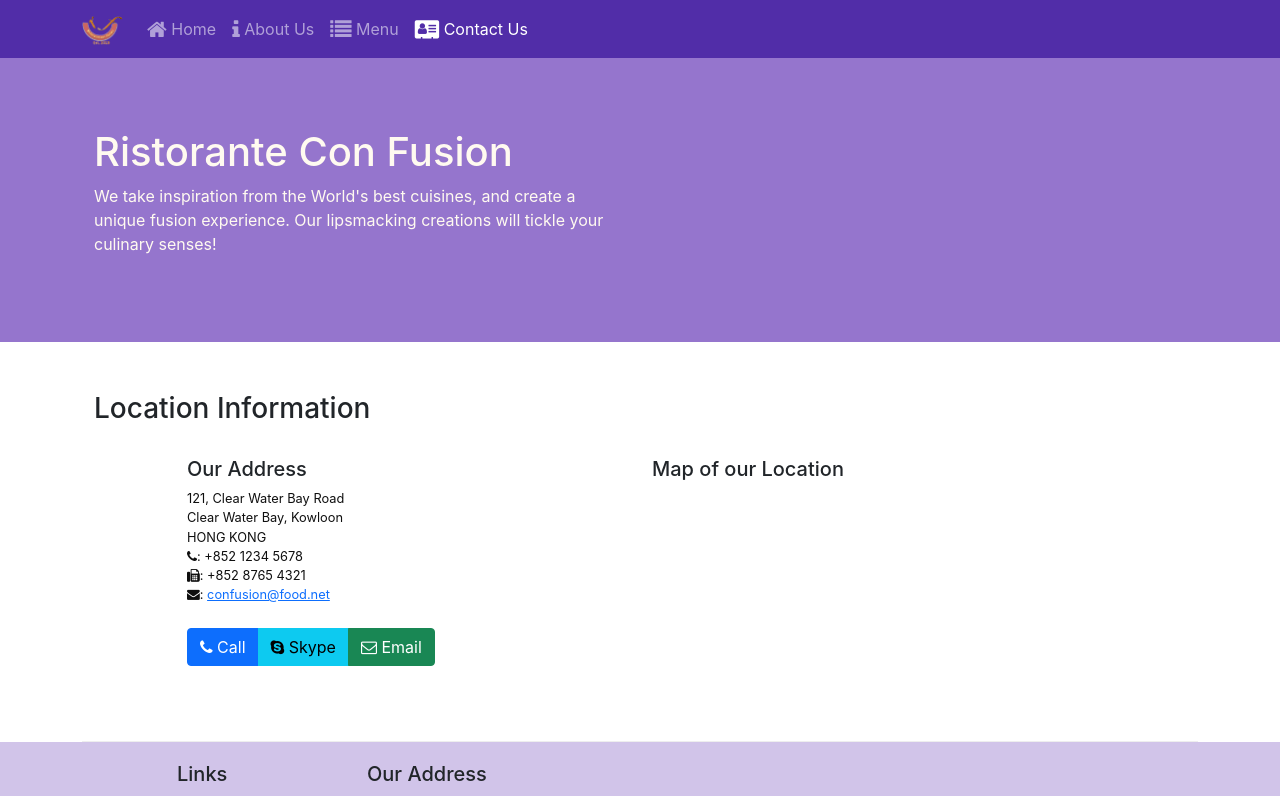
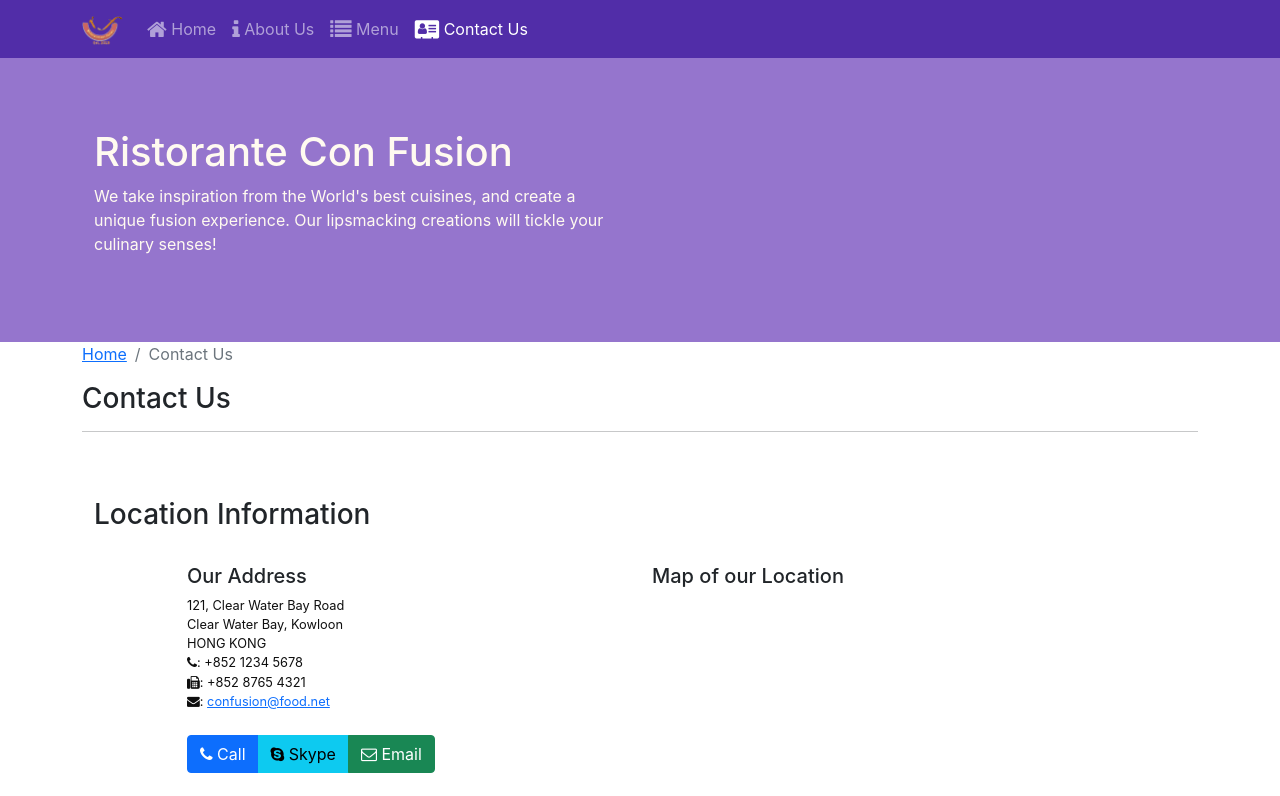
Before and after one commit to BorhaneddineHamadou/ReactProject, a React (Create React App) app: page /contactus in a window 1280 px wide. Shown: the top 796 px of the page. Built offline with nearby package versions, Linux system fonts and the light colour scheme.

Commit message:
SPA Part 2

```diff
--- a/src/components/ContactComponent.js
+++ b/src/components/ContactComponent.js
@@ -1,8 +1,20 @@
 import React from 'react';
+import { Link } from 'react-router-dom';
+import { Breadcrumb, BreadcrumbItem } from 'reactstrap';
 
 function Contact(props) {
     return(
         <div className="container">
+            <div className="row">
+                <Breadcrumb>
+                  <BreadcrumbItem><Link to="/home">Home</Link></BreadcrumbItem>
+                  <BreadcrumbItem active>Contact Us</BreadcrumbItem>
+                </Breadcrumb>
+                <div className="col-12">
+                    <h3>Contact Us</h3>
+                    <hr />
+                </div>
+            </div>
             <div className="row row-content">
                 <div className="col-12">
                 <h3>Location Information</h3>
--- a/src/components/DishDetailComponent.js
+++ b/src/components/DishDetailComponent.js
@@ -1,5 +1,6 @@
 import React from 'react';
-import { Card, CardImg, CardText, CardTitle } from 'reactstrap';
+import { Link } from 'react-router-dom';
+import { Breadcrumb, BreadcrumbItem, Card, CardImg, CardText, CardTitle } from 'reactstrap';
 
 
 function RenderDish({dish}){
@@ -44,11 +45,25 @@
         return(
             <div className="container">
                 <div className="row">
+                    <Breadcrumb>
+                        <BreadcrumbItem>
+                            <Link to="/menu">Menu</Link>
+                        </BreadcrumbItem>
+                        <BreadcrumbItem active>
+                            {props.dish.name}
+                        </BreadcrumbItem>
+                    </Breadcrumb>
+                    <div className="col-12">
+                        <h3>{props.dish.name}</h3>
+                    <hr />
+                    </div>
+                </div>
+                <div className="row">
                     <div className="col-12 col-md-5 m-1">
                         <RenderDish dish={props.dish}/>
                     </div>
                     <div className="col-12 col-md-5 m-1">
-                        <RenderComments comments={props.dish.comments}/>
+                        <RenderComments comments={props.comments}/>
                     </div>
                 </div>
             </div>
--- a/src/components/MainComponent.js
+++ b/src/components/MainComponent.js
@@ -9,6 +9,7 @@
 import { COMMENTS } from '../shared/comments';
 import {PROMOTIONS} from '../shared/promotions';
 import {LEADERS} from '../shared/leaders';
+import DishDetail from './DishDetailComponent';
 
 class Main extends Component{
   constructor(props){
@@ -31,12 +32,20 @@
             />
         );
     }
+    const DishWithId = ({match})=>{
+        return(
+            <DishDetail dish={this.state.dishes.filter((dish)=>dish.id === parseInt(match.params.dishId, 10))[0]}
+                        comments={this.state.comments.filter((comment)=>comment.dishId===parseInt(match.params.dishId, 10))}
+            />
+        );
+    }
     return (
       <div>
          <Header />
          <Switch>
              <Route path="/home" component={HomePage}/>
              <Route exact path="/menu" component={()=><Menu dishes={this.state.dishes}/>}/>
+             <Route path="/menu/:dishId" component={DishWithId}/>
              <Route exact path="/contactus" component={()=> <Contact />}/>
              <Redirect to="/home" />
          </Switch>
--- a/src/components/MenuComponent.js
+++ b/src/components/MenuComponent.js
@@ -1,14 +1,17 @@
 import React from 'react';
-import { Card, CardImg, CardImgOverlay, CardTitle} from 'reactstrap';
+import { Link } from 'react-router-dom';
+import { Breadcrumb, BreadcrumbItem, Card, CardImg, CardImgOverlay, CardTitle} from 'reactstrap';
 
 
 function RenderMenuItem(props){
     return(
         <Card>
-            <CardImg width="100%" src={props.dish.image} alt={props.dish.name} />
-            <CardImgOverlay>
-                <CardTitle>{props.dish.name}</CardTitle>
-            </CardImgOverlay>
+            <Link to={`/menu/${props.dish.id}`}>
+                <CardImg width="100%" src={props.dish.image} alt={props.dish.name} />
+                <CardImgOverlay>
+                    <CardTitle>{props.dish.name}</CardTitle>
+                </CardImgOverlay>
+            </Link>
         </Card>
     );
 }
@@ -17,12 +20,21 @@
     const menu = props.dishes.map((dish)=>{
         return (
             <div key={dish.id} className="col-12 col-md-5 m-1">
-               <RenderMenuItem />
+               <RenderMenuItem dish={dish}/>
             </div>
         );
     });
     return(
        <div className="container">
+           <div className="row">
+               <Breadcrumb>
+                  <BreadcrumbItem><Link to="/home">Home</Link></BreadcrumbItem>
+                  <BreadcrumbItem active>Menu</BreadcrumbItem>
+               </Breadcrumb>
+               <div className="col-12">
+                  <h3>Menu</h3><hr />
+               </div>
+           </div>
            <div className="row">
                 {menu}
            </div>
```
